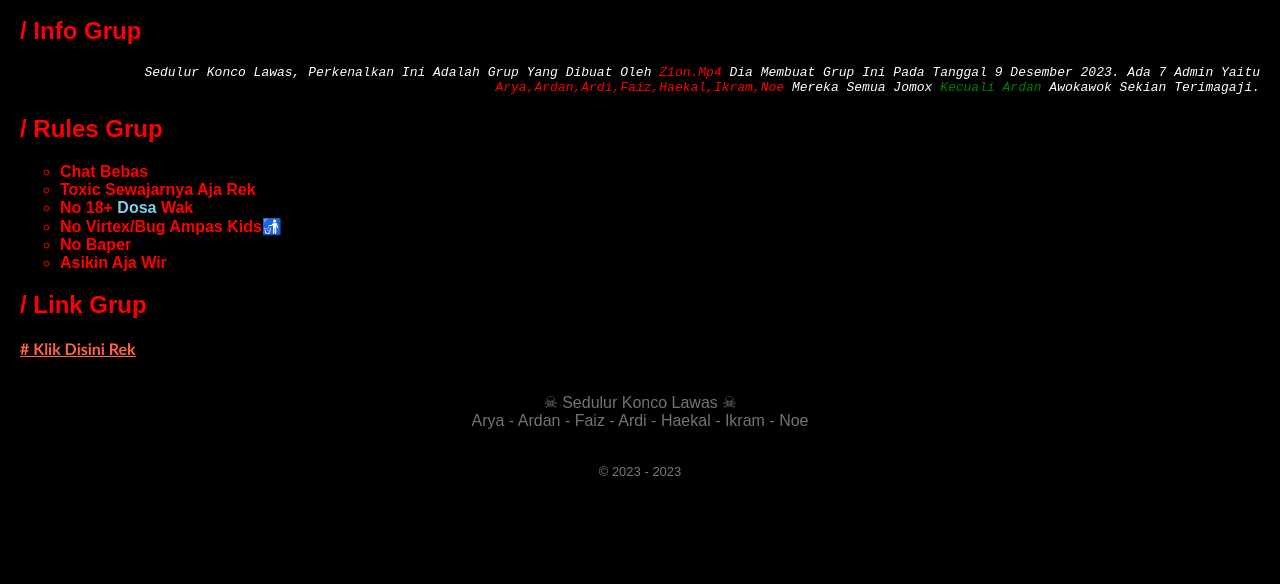
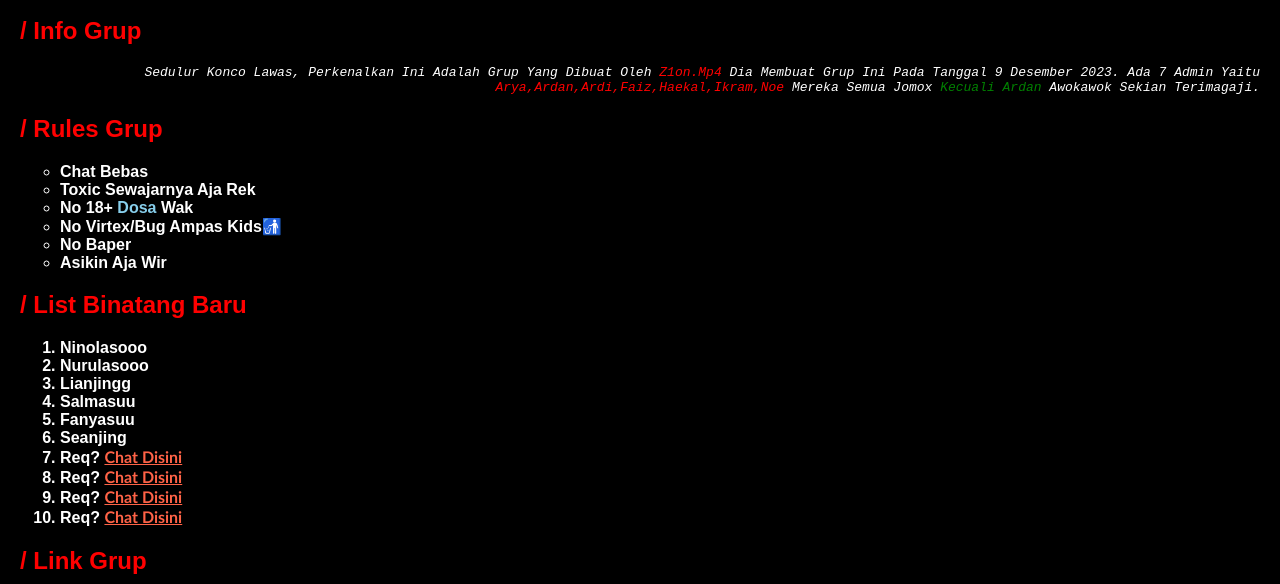
Before and after one commit to Danz1320/skl, a plain HTML site: page index.html in a window 1280 px wide. Shown: the part 216-800 px from the top of the page. Drawn offline with Linux system fonts and the light colour scheme; a web font is replaced by a local one.

Commit message:
Update index.html

```diff
--- a/index.html
+++ b/index.html
@@ -118,6 +118,10 @@
           font-family: Trebuchet MS;
           text-decoration: underline;
         }
+
+         ol li, ul li {
+          color: white;
+        }
     </style>
 </head>
 <body>
@@ -146,6 +150,21 @@
     <li>asikin aja wir</li>
   </ul>
 </div>
+       <div class="p1">
+         <h2>/ List Binatang Baru</h2>
+         <ol type="1">
+           <li>ninolasooo</li>
+           <li>nurulasooo</li>
+           <li>lianjingg</li>
+           <li>salmasuu</li>
+           <li>fanyasuu</li>
+           <li>seanjing</li>
+           <li>req? <a href="https://wa.me/+6283182725011?text=bang+gw+mau+req+binatang+baru+lagi">Chat Disini</a></li>
+           <li>req? <a href="https://wa.me/+6283182725011?text=bang+gw+mau+req+binatang+baru+lagi">Chat Disini</a></li>
+                      <li>req? <a href="https://wa.me/+6283182725011?text=bang+gw+mau+req+binatang+baru+lagi">Chat Disini</a></li>
+                                 <li>req? <a href="https://wa.me/+6283182725011?text=bang+gw+mau+req+binatang+baru+lagi">Chat Disini</a></li>
+         </ul>
+       </div>
           <div class="p1">
           <h2>/ Link Grup</h2>
           <a href="https://chat.whatsapp.com/FlAEg3PdoXOB02MT4NbgLG"># Klik Disini Rek</a>
```
